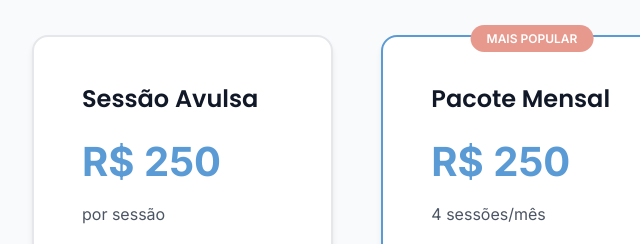
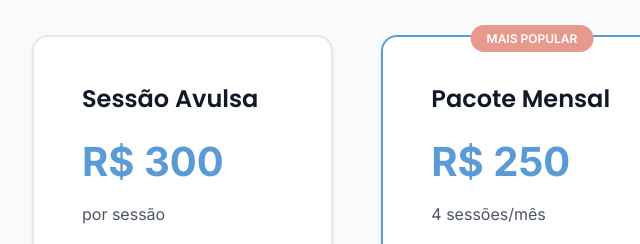
Before and after one commit to tekstolder/psicologica-site, a website: page index.html in a window 1280 px wide. Shown: the part 5280-5524 px from the top of the page, 108-748 px from the left. Drawn offline with nearby package versions, Linux system fonts and the light colour scheme.

Commit message:
Update price for Sessão Avulsa to R$ 300

```diff
--- a/index.html
+++ b/index.html
@@ -1547,7 +1547,7 @@
                 <!-- Sessão Avulsa -->
                 <div class="pricing-card fade-in">
                     <h3>Sessão Avulsa</h3>
-                    <div class="price">R$ 250</div>
+                    <div class="price">R$ 300</div>
                     <div class="period">por sessão</div>
 
                     <ul class="pricing-features">
```
